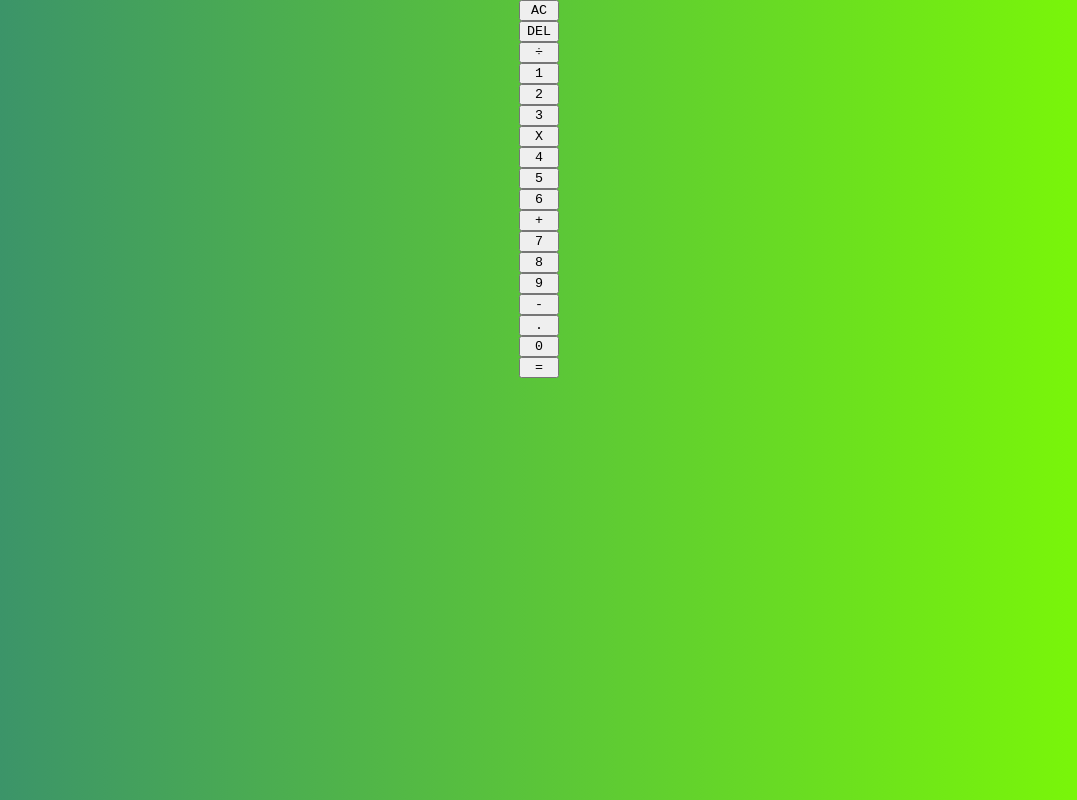
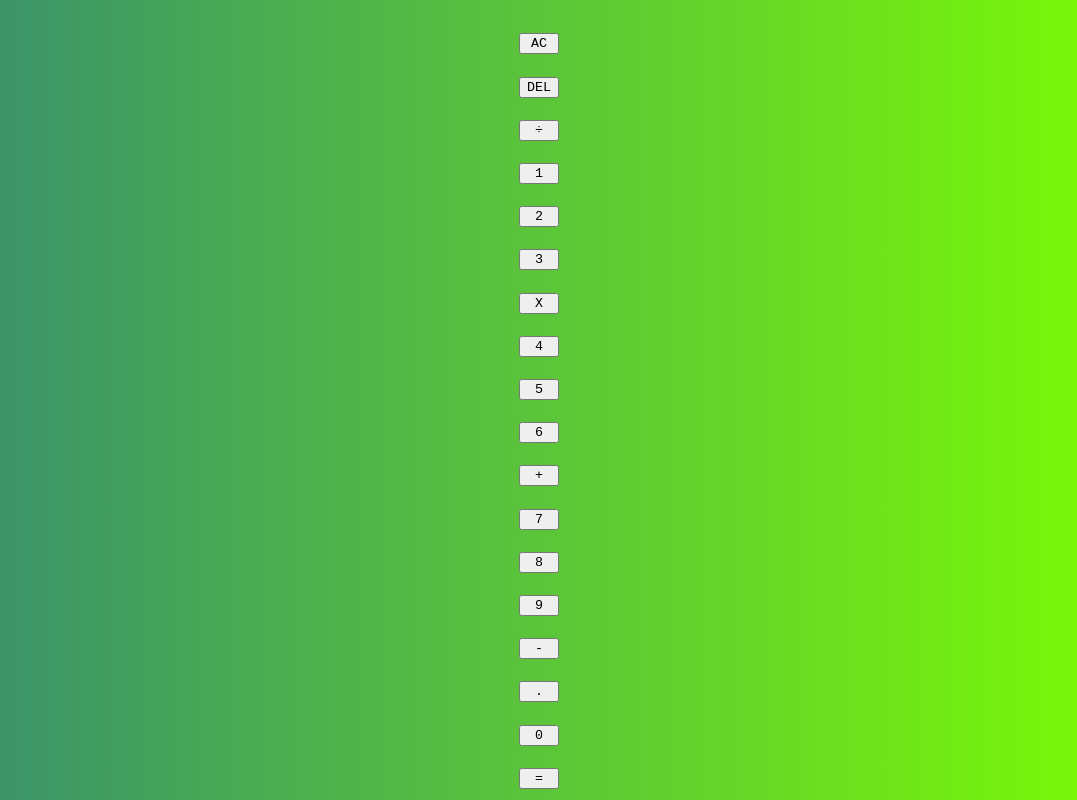
Before and after one commit to PhillipLam89/JS-Calculator, a PHP site: page / in a window 1280 px wide. Shown: the whole page, without its empty margins (101-1178 px from the left). Run offline with PHP 8.4, Linux system fonts and the light colour scheme.

```diff
--- a/main.js
+++ b/main.js
@@ -1,3 +1,5 @@
 
 console.log('hi')
 console.log('hi')
+ sd
+ a = 10
--- a/styles.css
+++ b/styles.css
@@ -13,5 +13,6 @@ body {
 .calculator-grid {
  display: grid;
  justify-content: center;
- align-items: left;
+ align-items: center;
+ height: 100vh;
 }
```
Also changed, not shown: .eslintrc.js (added).
